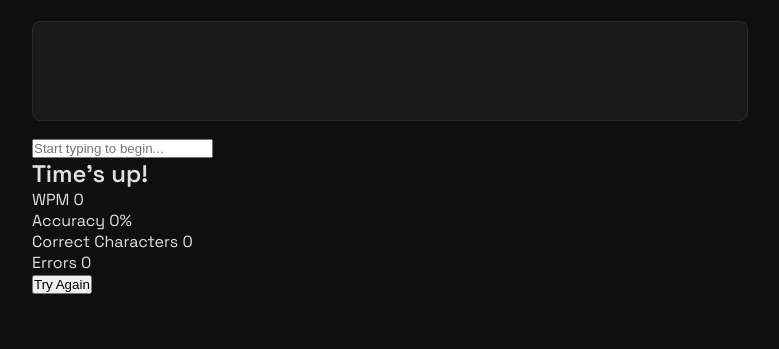
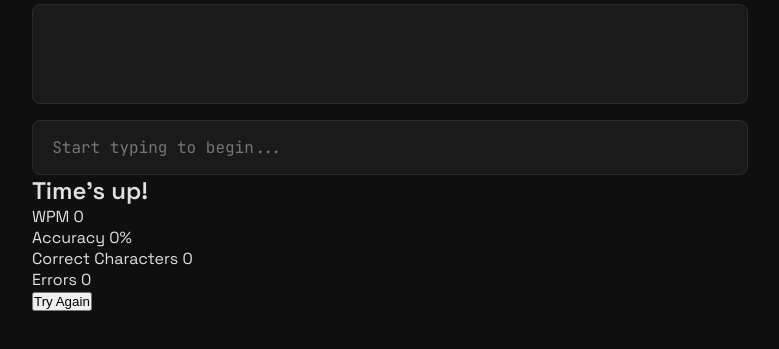
Before and after one commit to xtekkis/typing-speed-test, a plain HTML site: page index.html in a window 1280 px wide. Shown: the part 317-666 px from the top of the page, without its empty margins (250-1029 px from the left). Drawn offline with Linux system fonts and the light colour scheme.

Commit message:
Input field styling

```diff
--- a/style.css
+++ b/style.css
@@ -103,3 +103,21 @@ body {
   color: var(--text);
   border-bottom: 2px solid var(--cursor);
 }
+
+/* Input Field */
+.input-field {
+  width: 100%;
+  background: var(--surface);
+  border: 1px solid var(--border);
+  border-radius: 8px;
+  padding: 1rem 1.2rem;
+  font-family: 'JetBrains Mono', monospace;
+  font-size: 1rem;
+  color: var(--text);
+  outline: none;
+  transition: border-color 0.2s;
+}
+
+.input-field:focus {
+  border-color: var(--accent);
+}
```
